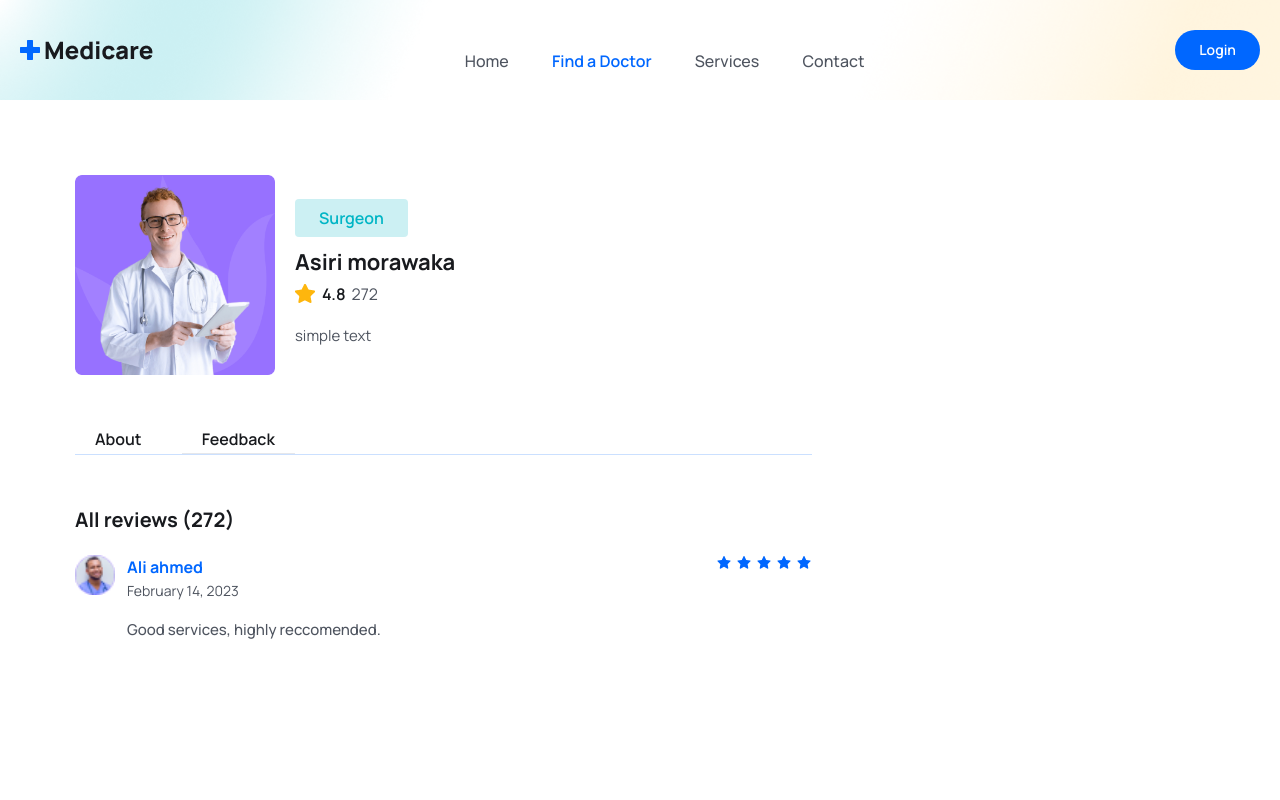
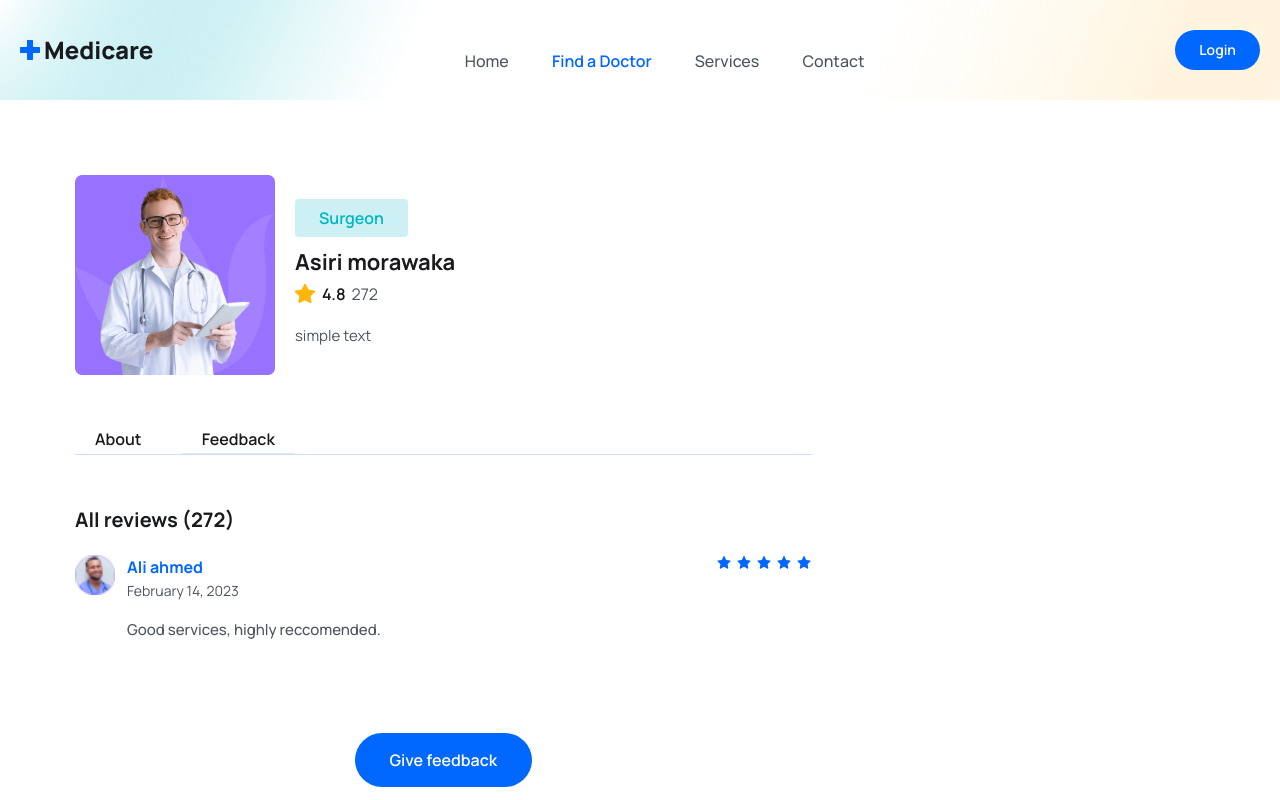
Before and after one commit to Isurulak1/Doctor_apoiment_bookingapp, a React (Vite) app in the folder frontend/: page /doctors/1 in a window 1280 px wide. Both pictures are taken after a click on the button "Feedback". Shown: the top 800 px of the page. Built offline with nearby package versions, Linux system fonts and the light colour scheme.

Commit message:
complete feedback file

```diff
--- /dev/null
+++ b/frontend/src/pages/Doctors/FeedBackForm.jsx
@@ -0,0 +1,9 @@
+import React from 'react'
+
+const FeedBackForm = () => {
+  return (
+    <div>FeedBackForm</div>
+  )
+}
+
+export default FeedBackForm
--- a/frontend/src/pages/Doctors/Feedback.jsx
+++ b/frontend/src/pages/Doctors/Feedback.jsx
@@ -1,9 +1,13 @@
-import React from 'react'
+import React, { useState } from 'react'
 import avatar from '../../assets/images/avatar-icon.png'
 import { formatDate } from '../../utils/FormateDate'
 import {AiFillStar} from 'react-icons/ai'
+import FeedBackForm from './FeedBackForm'
 
 const Feedback = () => {
+
+  const [showFeedbackform, setShowFeedbackform] = useState(false)
+
   return (
     <div>
       <div className='mb-[50px]'>
@@ -31,6 +35,14 @@ const Feedback = () => {
           </div>
         </div>
       </div>
+
+      {
+        ! showFeedbackform && (<div className='text-center'>
+        <button className='btn' onClick={()=>setShowFeedbackform(true)}>Give feedback</button>
+        </div>
+      )}
+
+      {showFeedbackform && <FeedBackForm/>}
     </div>
   )
 }
```
